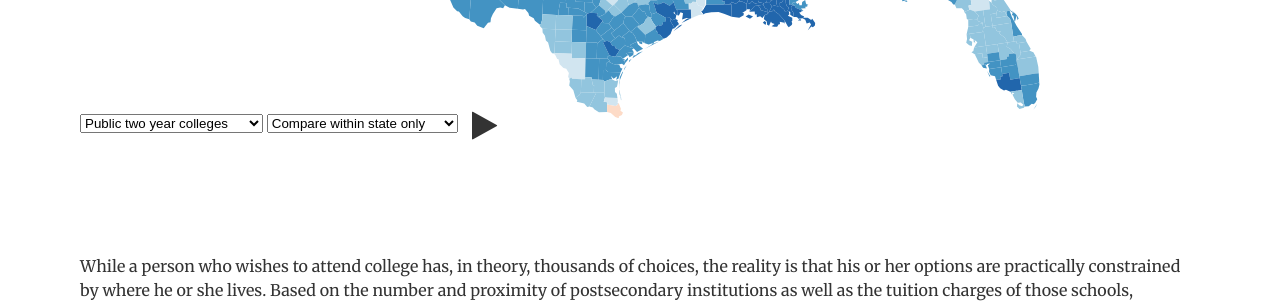
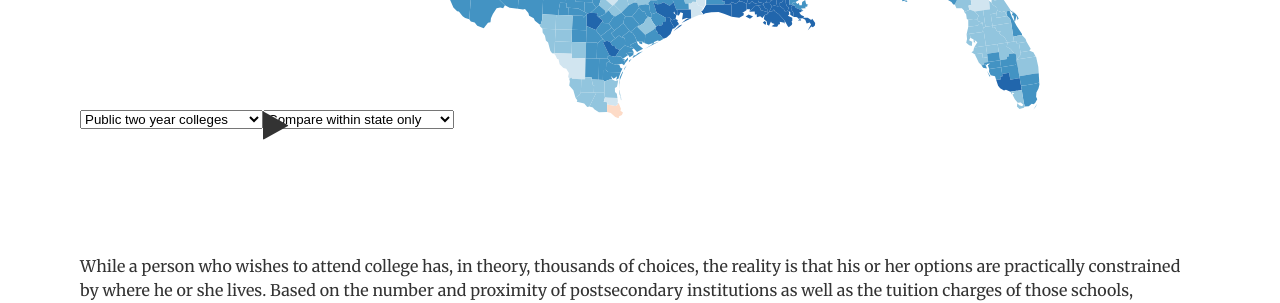
Before and after one commit to btskinner/collegecost, a Jekyll site: the page built from index.md, in a window 1280 px wide. Shown: the part 692-995 px from the top of the page. Built offline with Jekyll 4.4.1, drawn with Linux system fonts in a browser that asks for light colours.

Commit message:
working on select floats...more

```diff
--- a/css/index.css
+++ b/css/index.css
@@ -48,13 +48,23 @@
 }
 
 #colgroup {
+    position: relative;
+}
+
+#sample {
+    display: inline;
     float: left;
-    width: 70%;
+}
+
+#weight {
+    display: inline;
+    position: absolute;
+    float: right;
 }
 
 #play {
-    float: right;
-    width: 30%;
+    float: left;
+    display: inline;
 }
 
 .fa-play:hover {
--- a/index.md
+++ b/index.md
@@ -19,24 +19,22 @@ custom_js:
 <div id="tooltip-container"><div id="tooltip"></div></div>
 <div id="widget-container">
 	<div id="buttons-container">
-		<div id="colgroup">
-			<select id="sample">
-				<optgroup label="College sample">
-					<option value="0">All colleges</option>
-					<option value="1">Public colleges</option>
-					<option value="2">Public four year colleges</option>
-					<option value="3" selected>Public two year colleges</option>
-				</optgroup>
-			</select>
-			<select id="weight">
-				<optgroup label="Weighting">
-					<option value="0">Across state lines</option>
-					<option value="1" selected>Compare within state only</option>
-				</optgroup>
-			</select>
-		</div>
+		<select id="sample">
+			<optgroup label="College sample">
+				<option value="0">All colleges</option>
+				<option value="1">Public colleges</option>
+				<option value="2">Public four year colleges</option>
+				<option value="3" selected>Public two year colleges</option>
+			</optgroup>
+		</select>
+		<select id="weight">
+			<optgroup label="Weighting">
+				<option value="0">Across state lines</option>
+				<option value="1" selected>Compare within state only</option>
+			</optgroup>
+		</select>
 		<div id="play">
-			<i class="fa fa-play fa-2x" title="Play animation"></i>
+		<i class="fa fa-play fa-2x" title="Play animation"></i>
 		</div>
 	</div>
 	<div id="slider"></div>
```
Also changed, not shown: 2 other files.
